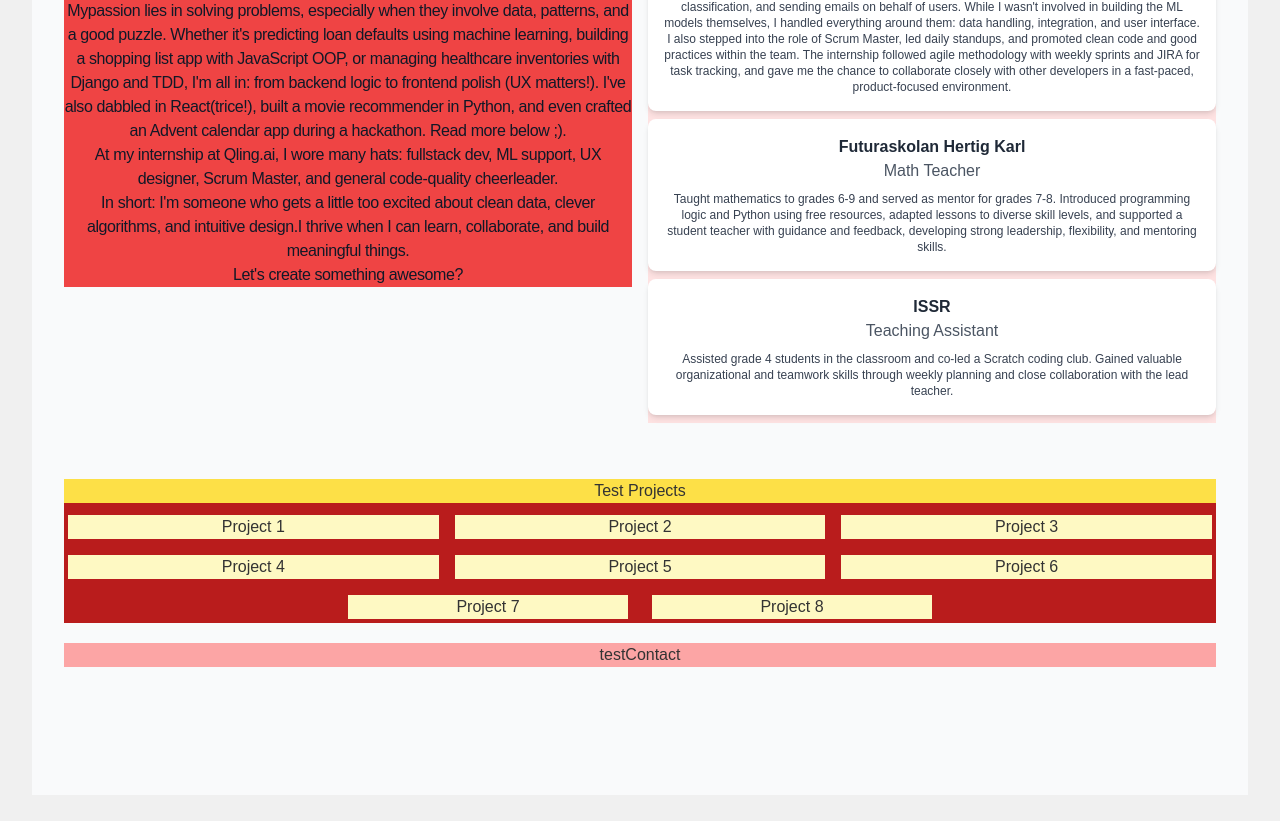
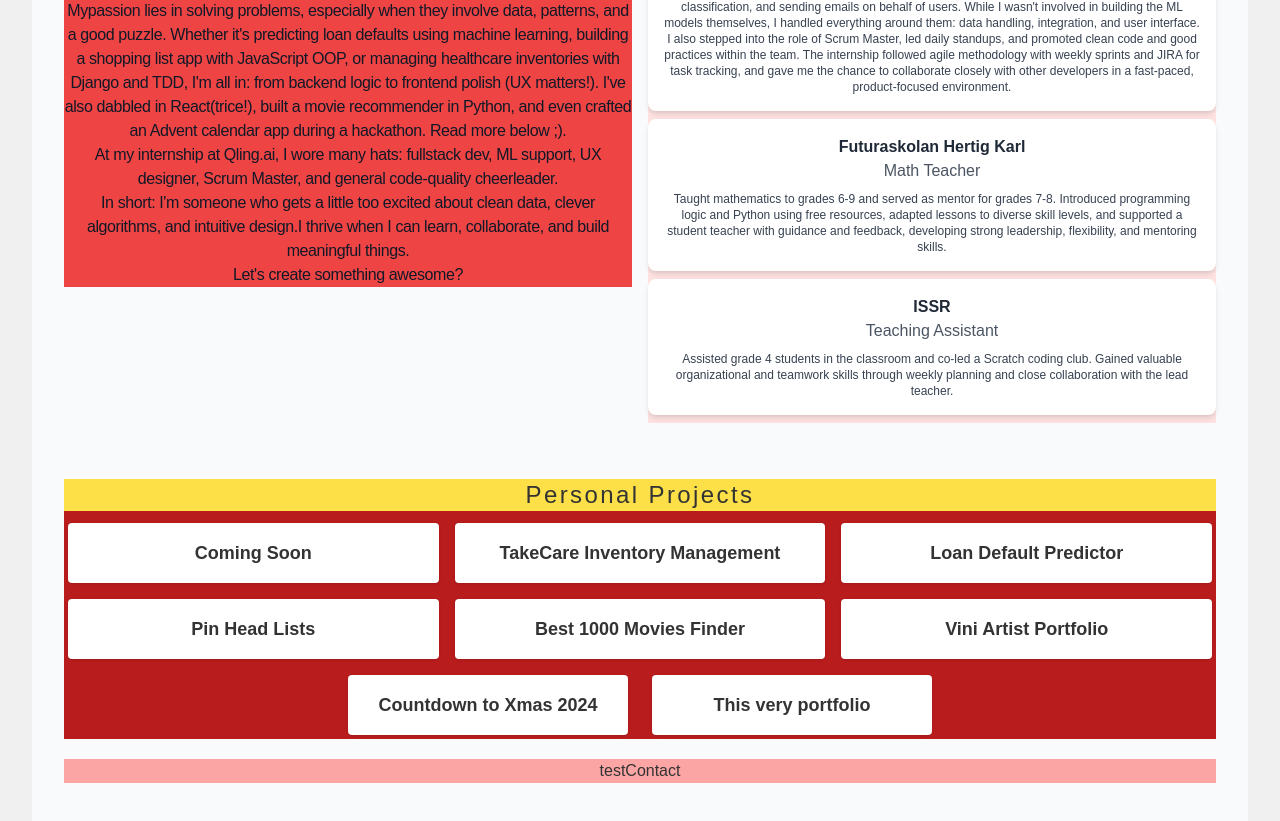
Before and after one commit to mariaciceri/my-portfolio, a React (Vite) app: page / in a window 1280 px wide. Shown: the part 665-1486 px from the top of the page. Built offline with nearby package versions, Linux system fonts and the light colour scheme.

Commit message:
Iterate through projects to create section

```diff
--- a/src/components/sections/Projects.tsx
+++ b/src/components/sections/Projects.tsx
@@ -1,36 +1,53 @@
+import { useState } from 'react';
+import { useLanguage } from "../../context/LanguageContext";
+import { content } from '../../data/translations';
+import ProjectPopup from '../ProjectPopup';
 
 function Projects() {
+    const { language } = useLanguage();
+    const firstProjects = content[language].projects.slice(0, 6) || [];
+    const lastProjects = content[language].projects.slice(6,) || [];
+
+    const [selectedProject, setSelectedProject] = useState<Project | null>(null);
+
+    type Project = {
+        name: string;
+        description: string;
+        link: string;
+        github: string;
+        tech: string;
+    }
+
     return (
+        // HOVER EFFECTS
         <div className="grid grid-cols-3 gap-2 bg-red-700 flex justify-center">
-            <div className="col-span-3 bg-yellow-300">Test Projects</div>
-            <div className="bg-yellow-100 m-1">
-                Project 1
+            <h3 className="col-span-3 bg-yellow-300 tracking-widest text-2xl">Personal Projects</h3>
+            {firstProjects.map((project, index) => (
+                <div
+                key={index}
+                className="bg-white p-4 rounded shadow m-1"
+                onClick={() => setSelectedProject(project)}
+                >
+                    <h4 className="text-lg font-semibold">{project.name}</h4>
+                </div>
+            ))}
+            <div className="col-span-3 flex justify-center gap-4">
+                {lastProjects.map((project, index) => (
+                    <div
+                    key={index}
+                    className="bg-white p-4 rounded shadow m-1 flex-grow max-w-[280px]"
+                    onClick={() => setSelectedProject(project)}
+                    >
+                        <h4 className="text-lg font-semibold">{project.name}</h4>
+                    </div>
+                ))}
             </div>
-            <div className="bg-yellow-100 m-1">
-                Project 2
-            </div>
-            <div className="bg-yellow-100 m-1">
-                Project 3
-            </div>
-            <div className="bg-yellow-100 m-1">
-                Project 4
-            </div>
-            <div className="bg-yellow-100 m-1">
-                Project 5
-            </div>
-            <div className="bg-yellow-100 m-1">
-                Project 6
-            </div>
-            <div className="col-span-3 flex justify-center gap-4">
-                <div className="bg-yellow-100 m-1 flex-grow max-w-[280px]">
-                    Project 7
-                </div>
-                <div className="bg-yellow-100 m-1 flex-grow max-w-[280px]">
-                    Project 8
-                </div>
-            </div>
+
+            {selectedProject && (
+                <ProjectPopup project={selectedProject} onClose={() => setSelectedProject(null)} />
+            )}
         </div>
-    )
+    );
 }
 
 export default Projects;
```
